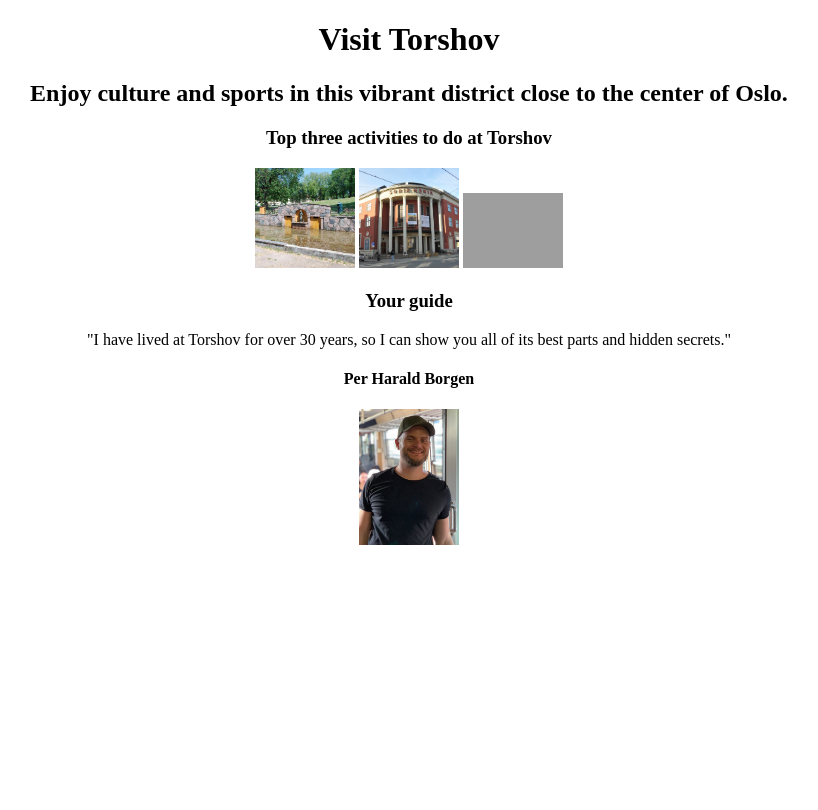
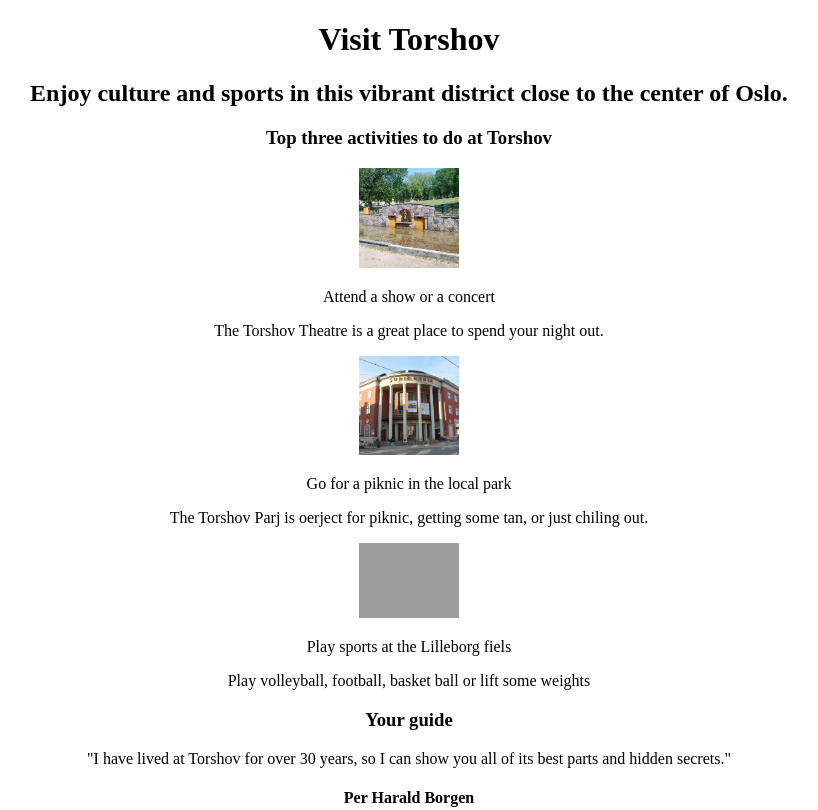
Before and after one commit to Sheena0417/scrimba_HometownHP, a plain HTML site: page index.html in a window 1280 px wide. Shown: the top 810 px of the page, without its empty margins (231-1049 px from the left). Drawn offline with Linux system fonts and the light colour scheme; grey boxes are pictures that could not be loaded.

Commit message:
必要なテキスト追加

```diff
--- a/index.html
+++ b/index.html
@@ -15,8 +15,15 @@
         <div>
             <h3>Top three activities to do at Torshov</h3>
             <img src="images/park.jpg">
+            <p>Attend a show or a concert</p>
+            <p>The Torshov Theatre is a great place to spend your night out.</p>
             <img src="images/theatre.jpg">
+            <p>Go for a piknic in the local park</p>
+            <p>The Torshov Parj is oerject for piknic, getting some tan, or just chiling out.</p>
             <img src="images/sports.jpg">
+            <p>Play sports at the Lilleborg fiels</p>
+            <p>Play volleyball, football, basket ball or lift some weights</p>
+
         </div>
 
         <!-- GUIDE SECTION -->
```
